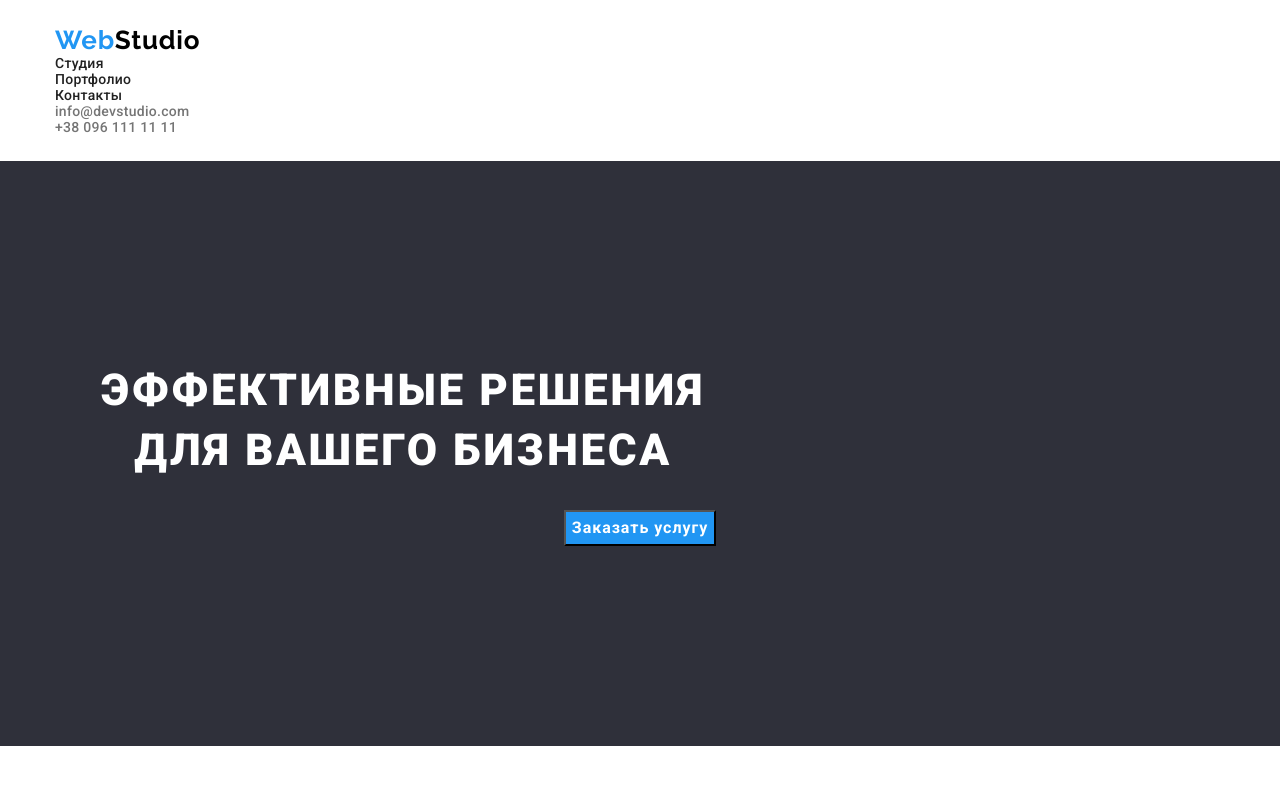
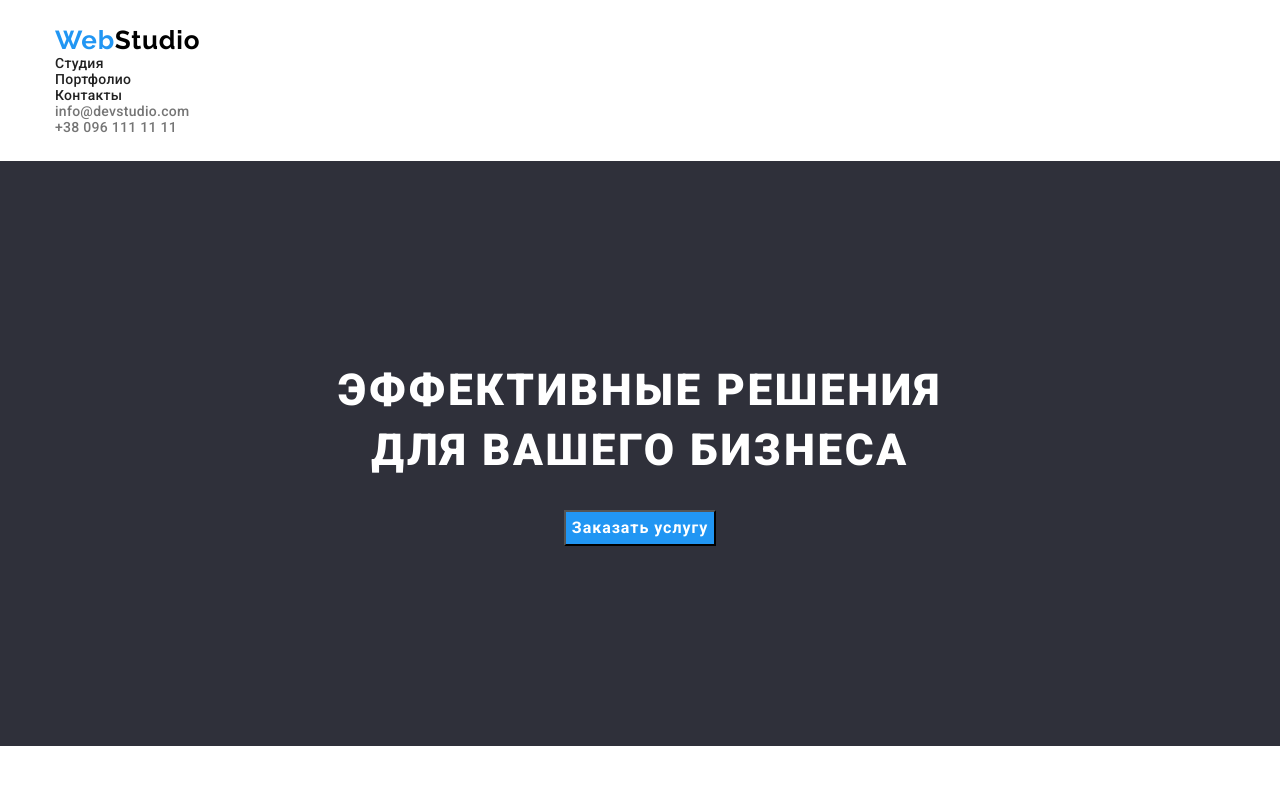
Before and after one commit to yuliia-tymchuk/goit-markup-hw-03, a plain HTML site: page index.html in a window 1280 px wide. Shown: the top 800 px of the page. Drawn offline with nearby package versions, Linux system fonts and the light colour scheme.

Commit message:
change hero-title

```diff
--- a/css/styles.css
+++ b/css/styles.css
@@ -106,8 +106,8 @@ body {
   text-align: center;
   letter-spacing: 0.06em;
   text-transform: uppercase;
-  width: 696px;
-  margin-bottom: 30px;
+  max-width: 696px;
+  margin: 0 auto 30px;
 }
 .hero-button {
   background: var(--accent-color);
```
